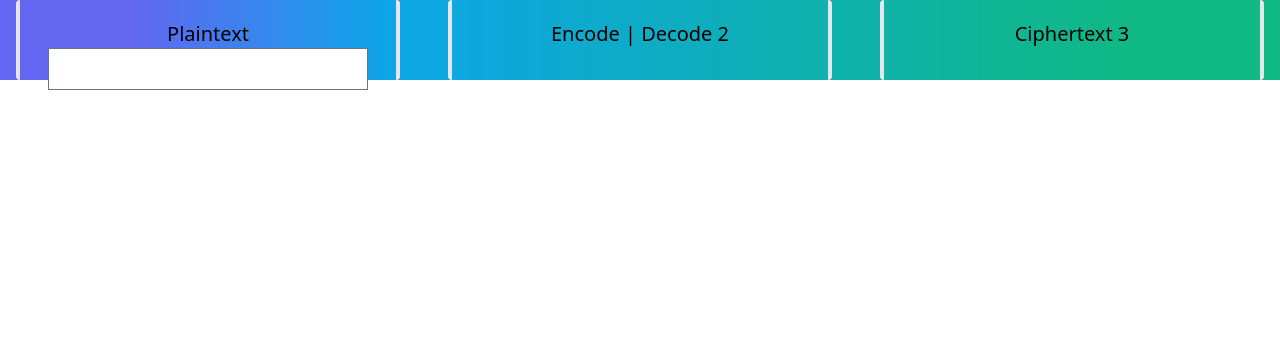
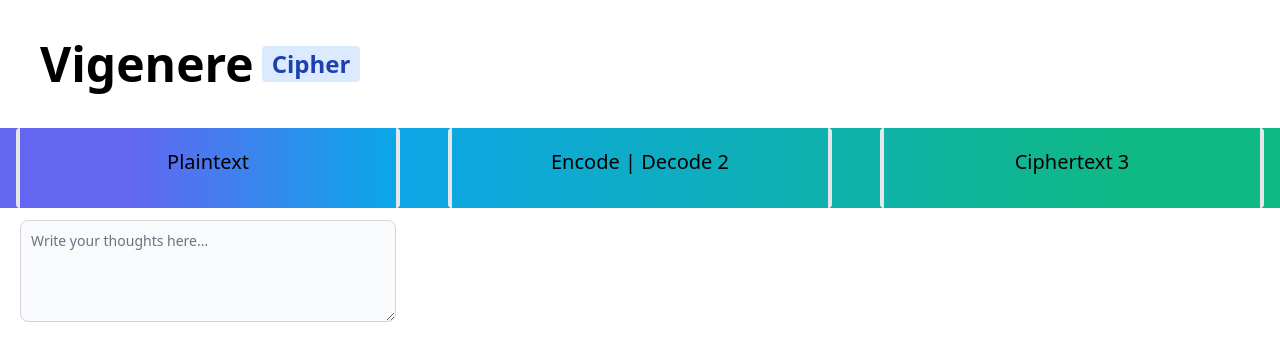
Before and after one commit to Xirnus/Prelim-vigenere-cipher, a Django app: page /index/ in a window 1280 px wide. Shown: the top 361 px of the page. Run offline with Django 5.2, Linux system fonts and the light colour scheme; some libraries are stand-ins or nearby versions.

Commit message:
Changed Website Apperance
changed text box, background color, added a logo

```diff
--- a/Cryptography/for documentaion.txt
+++ b/Cryptography/for documentaion.txt
@@ -2,7 +2,7 @@ current installed frameworks
 
 Django
 Tailwind
-
+node.js
 
 
 MUST BE IN 2 SEPERATE TERMINALS
--- a/Cryptography/mywebsite/cryptography/templates/index.html
+++ b/Cryptography/mywebsite/cryptography/templates/index.html
@@ -8,11 +8,19 @@
     <link rel="stylesheet" href="">
     {% tailwind_css %}
 </head>
-<body>
+<body class="dark:bg-gray-900 antialiased">
+
+    <header>
+        <div>
+            <h1 class="m-10 flex items-center text-5xl font-extrabold dark:text-white">Vigenere<span class="bg-blue-100 text-blue-800 text-2xl font-semibold me-2 px-2.5 py-0.5 rounded dark:bg-blue-200 dark:text-blue-800 ms-2">Cipher</span></h1>
+
+        </div>
+    </header>
     <div class="flex flex-row mx-auto px-4 flex-nowrap justify-between bg-gradient-to-r from-indigo-500 from-10% via-sky-500 via-30% to-emerald-500 to-90% font-sans text-xl">
         <div class="border-x-4 rounded h-20 w-96 text-center py-5">
             <h1>Plaintext</h1>
-            <input type="text" class="w-80">
+            <textarea id="message" rows="4" class="mt-11 block p-2.5 w-full text-sm text-gray-900 bg-gray-50 rounded-lg border border-gray-300 focus:ring-blue-500 focus:border-blue-500 dark:bg-gray-700 dark:border-gray-600 dark:placeholder-gray-400 dark:text-white dark:focus:ring-blue-500 dark:focus:border-blue-500" placeholder="Write your thoughts here..."></textarea>
+
         </div>
         <div class="border-x-4 rounded h-20 w-96 text-center py-5">
             <h1>Encode | Decode 2</h1>
--- a/Cryptography/mywebsite/theme/static/css/dist/styles.css
+++ b/Cryptography/mywebsite/theme/static/css/dist/styles.css
@@ -783,13 +783,89 @@ select {
   }
 }
 
+.sr-only {
+  position: absolute;
+  width: 1px;
+  height: 1px;
+  padding: 0;
+  margin: -1px;
+  overflow: hidden;
+  clip: rect(0, 0, 0, 0);
+  white-space: nowrap;
+  border-width: 0;
+}
+
 .static {
   position: static;
+}
+
+.m-4 {
+  margin: 1rem;
+}
+
+.m-5 {
+  margin: 1.25rem;
+}
+
+.m-10 {
+  margin: 2.5rem;
+}
+
+.m-8 {
+  margin: 2rem;
+}
+
+.m-20 {
+  margin: 5rem;
+}
+
+.m-16 {
+  margin: 4rem;
+}
+
+.m-36 {
+  margin: 9rem;
+}
+
+.m-12 {
+  margin: 3rem;
 }
 
 .mx-auto {
   margin-left: auto;
   margin-right: auto;
+}
+
+.mt-11 {
+  margin-top: 2.75rem;
+}
+
+.mt-16 {
+  margin-top: 4rem;
+}
+
+.mt-40 {
+  margin-top: 10rem;
+}
+
+.mt-24 {
+  margin-top: 6rem;
+}
+
+.mb-2 {
+  margin-bottom: 0.5rem;
+}
+
+.me-2 {
+  margin-inline-end: 0.5rem;
+}
+
+.ms-2 {
+  margin-inline-start: 0.5rem;
+}
+
+.block {
+  display: block;
 }
 
 .flex {
@@ -804,12 +880,38 @@ select {
   height: 100vh;
 }
 
+.h-56 {
+  height: 14rem;
+}
+
+.h-8 {
+  height: 2rem;
+}
+
 .w-80 {
   width: 20rem;
 }
 
 .w-96 {
   width: 24rem;
+}
+
+.w-full {
+  width: 100%;
+}
+
+.w-8 {
+  width: 2rem;
+}
+
+@keyframes spin {
+  to {
+    transform: rotate(360deg);
+  }
+}
+
+.animate-spin {
+  animation: spin 1s linear infinite;
 }
 
 .flex-row {
@@ -836,14 +938,55 @@ select {
   border-radius: 0.25rem;
 }
 
+.rounded-lg {
+  border-radius: 0.5rem;
+}
+
+.border-0 {
+  border-width: 0px;
+}
+
+.border {
+  border-width: 1px;
+}
+
 .border-x-4 {
   border-left-width: 4px;
   border-right-width: 4px;
 }
 
+.border-gray-300 {
+  --tw-border-opacity: 1;
+  border-color: rgb(209 213 219 / var(--tw-border-opacity));
+}
+
+.border-b-blue-900 {
+  --tw-border-opacity: 1;
+  border-bottom-color: rgb(30 58 138 / var(--tw-border-opacity));
+}
+
 .bg-gray-50 {
   --tw-bg-opacity: 1;
   background-color: rgb(249 250 251 / var(--tw-bg-opacity));
+}
+
+.bg-transparent {
+  background-color: transparent;
+}
+
+.bg-gray-400 {
+  --tw-bg-opacity: 1;
+  background-color: rgb(156 163 175 / var(--tw-bg-opacity));
+}
+
+.bg-gray-200 {
+  --tw-bg-opacity: 1;
+  background-color: rgb(229 231 235 / var(--tw-bg-opacity));
+}
+
+.bg-blue-100 {
+  --tw-bg-opacity: 1;
+  background-color: rgb(219 234 254 / var(--tw-bg-opacity));
 }
 
 .bg-gradient-to-r {
@@ -877,6 +1020,30 @@ select {
   --tw-gradient-to-position: 90%;
 }
 
+.fill-blue-600 {
+  fill: #2563eb;
+}
+
+.p-10 {
+  padding: 2.5rem;
+}
+
+.p-24 {
+  padding: 6rem;
+}
+
+.p-5 {
+  padding: 1.25rem;
+}
+
+.p-0 {
+  padding: 0px;
+}
+
+.p-2\.5 {
+  padding: 0.625rem;
+}
+
 .px-4 {
   padding-left: 1rem;
   padding-right: 1rem;
@@ -885,6 +1052,20 @@ select {
 .py-5 {
   padding-top: 1.25rem;
   padding-bottom: 1.25rem;
+}
+
+.px-2\.5 {
+  padding-left: 0.625rem;
+  padding-right: 0.625rem;
+}
+
+.py-0\.5 {
+  padding-top: 0.125rem;
+  padding-bottom: 0.125rem;
+}
+
+.text-left {
+  text-align: left;
 }
 
 .text-center {
@@ -909,10 +1090,173 @@ select {
   line-height: 1.75rem;
 }
 
+.text-4xl {
+  font-size: 2.25rem;
+  line-height: 2.5rem;
+}
+
+.text-sm {
+  font-size: 0.875rem;
+  line-height: 1.25rem;
+}
+
+.text-2xl {
+  font-size: 1.5rem;
+  line-height: 2rem;
+}
+
+.font-normal {
+  font-weight: 400;
+}
+
+.font-medium {
+  font-weight: 500;
+}
+
+.font-extrabold {
+  font-weight: 800;
+}
+
+.font-semibold {
+  font-weight: 600;
+}
+
 .leading-normal {
   line-height: 1.5;
+}
+
+.leading-tight {
+  line-height: 1.25;
 }
 
 .tracking-normal {
   letter-spacing: 0em;
 }
+
+.text-gray-900 {
+  --tw-text-opacity: 1;
+  color: rgb(17 24 39 / var(--tw-text-opacity));
+}
+
+.text-blue-800 {
+  --tw-text-opacity: 1;
+  color: rgb(30 64 175 / var(--tw-text-opacity));
+}
+
+.text-gray-200 {
+  --tw-text-opacity: 1;
+  color: rgb(229 231 235 / var(--tw-text-opacity));
+}
+
+.antialiased {
+  -webkit-font-smoothing: antialiased;
+  -moz-osx-font-smoothing: grayscale;
+}
+
+.shadow {
+  --tw-shadow: 0 1px 3px 0 rgb(0 0 0 / 0.1), 0 1px 2px -1px rgb(0 0 0 / 0.1);
+  --tw-shadow-colored: 0 1px 3px 0 var(--tw-shadow-color), 0 1px 2px -1px var(--tw-shadow-color);
+  box-shadow: var(--tw-ring-offset-shadow, 0 0 #0000), var(--tw-ring-shadow, 0 0 #0000), var(--tw-shadow);
+}
+
+.shadow-md {
+  --tw-shadow: 0 4px 6px -1px rgb(0 0 0 / 0.1), 0 2px 4px -2px rgb(0 0 0 / 0.1);
+  --tw-shadow-colored: 0 4px 6px -1px var(--tw-shadow-color), 0 2px 4px -2px var(--tw-shadow-color);
+  box-shadow: var(--tw-ring-offset-shadow, 0 0 #0000), var(--tw-ring-shadow, 0 0 #0000), var(--tw-shadow);
+}
+
+.autofill\:bg-transparent:-webkit-autofill {
+  background-color: transparent;
+}
+
+.autofill\:bg-transparent:autofill {
+  background-color: transparent;
+}
+
+.focus\:border-blue-500:focus {
+  --tw-border-opacity: 1;
+  border-color: rgb(59 130 246 / var(--tw-border-opacity));
+}
+
+.focus\:ring-0:focus {
+  --tw-ring-offset-shadow: var(--tw-ring-inset) 0 0 0 var(--tw-ring-offset-width) var(--tw-ring-offset-color);
+  --tw-ring-shadow: var(--tw-ring-inset) 0 0 0 calc(0px + var(--tw-ring-offset-width)) var(--tw-ring-color);
+  box-shadow: var(--tw-ring-offset-shadow), var(--tw-ring-shadow), var(--tw-shadow, 0 0 #0000);
+}
+
+.focus\:ring-blue-500:focus {
+  --tw-ring-opacity: 1;
+  --tw-ring-color: rgb(59 130 246 / var(--tw-ring-opacity));
+}
+
+@media (prefers-color-scheme: dark) {
+  .dark\:border-gray-600 {
+    --tw-border-opacity: 1;
+    border-color: rgb(75 85 99 / var(--tw-border-opacity));
+  }
+
+  .dark\:bg-gray-700 {
+    --tw-bg-opacity: 1;
+    background-color: rgb(55 65 81 / var(--tw-bg-opacity));
+  }
+
+  .dark\:bg-gray-900 {
+    --tw-bg-opacity: 1;
+    background-color: rgb(17 24 39 / var(--tw-bg-opacity));
+  }
+
+  .dark\:bg-blue-200 {
+    --tw-bg-opacity: 1;
+    background-color: rgb(191 219 254 / var(--tw-bg-opacity));
+  }
+
+  .dark\:text-gray-400 {
+    --tw-text-opacity: 1;
+    color: rgb(156 163 175 / var(--tw-text-opacity));
+  }
+
+  .dark\:text-white {
+    --tw-text-opacity: 1;
+    color: rgb(255 255 255 / var(--tw-text-opacity));
+  }
+
+  .dark\:text-blue-800 {
+    --tw-text-opacity: 1;
+    color: rgb(30 64 175 / var(--tw-text-opacity));
+  }
+
+  .dark\:text-gray-600 {
+    --tw-text-opacity: 1;
+    color: rgb(75 85 99 / var(--tw-text-opacity));
+  }
+
+  .dark\:placeholder-gray-400::-moz-placeholder {
+    --tw-placeholder-opacity: 1;
+    color: rgb(156 163 175 / var(--tw-placeholder-opacity));
+  }
+
+  .dark\:placeholder-gray-400::placeholder {
+    --tw-placeholder-opacity: 1;
+    color: rgb(156 163 175 / var(--tw-placeholder-opacity));
+  }
+
+  .placeholder\:dark\:text-gray-400::-moz-placeholder {
+    --tw-text-opacity: 1;
+    color: rgb(156 163 175 / var(--tw-text-opacity));
+  }
+
+  .placeholder\:dark\:text-gray-400::placeholder {
+    --tw-text-opacity: 1;
+    color: rgb(156 163 175 / var(--tw-text-opacity));
+  }
+
+  .dark\:focus\:border-blue-500:focus {
+    --tw-border-opacity: 1;
+    border-color: rgb(59 130 246 / var(--tw-border-opacity));
+  }
+
+  .dark\:focus\:ring-blue-500:focus {
+    --tw-ring-opacity: 1;
+    --tw-ring-color: rgb(59 130 246 / var(--tw-ring-opacity));
+  }
+}
```
